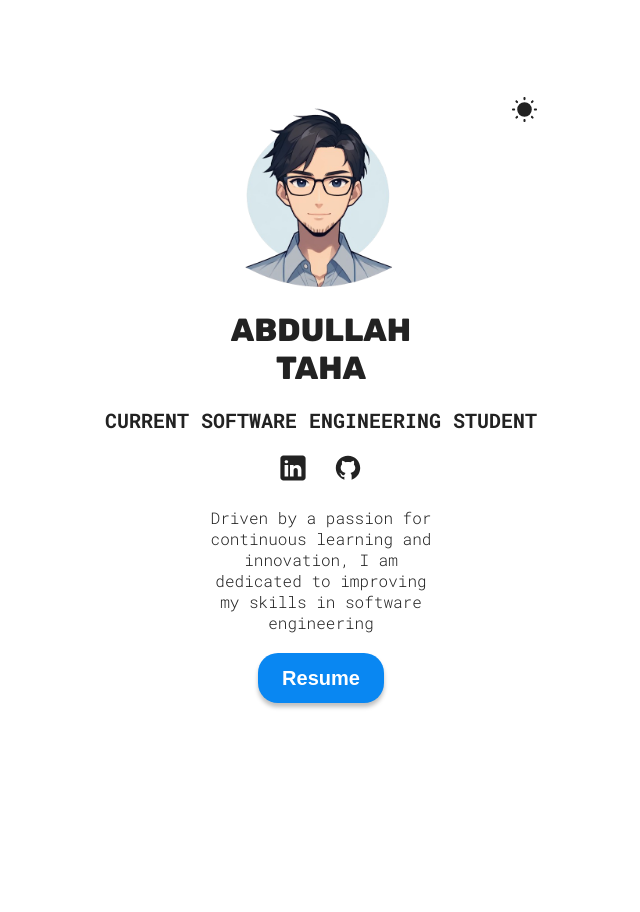
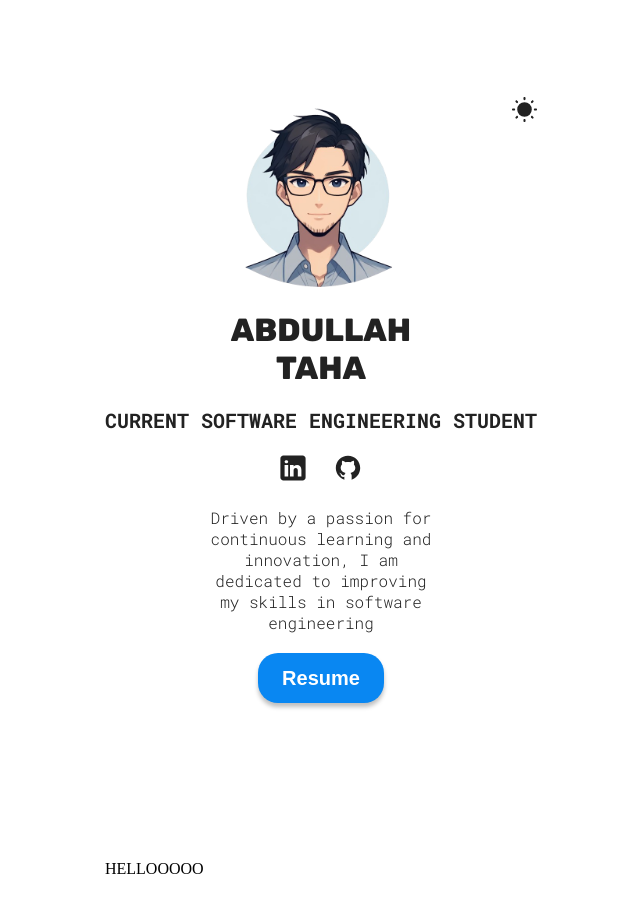
Before and after one commit to AbdullahT01/Abdullah_Portfolio, a React (Vite) app: page / in a window 1280 px wide. Shown: the top 912 px of the page, without its empty margins (319-959 px from the left). Before the commit the page ends 860 px from the top, so only its background shows below. Built offline with nearby package versions, Linux system fonts and the light colour scheme.

Commit message:
Created new Files (css and jsx) for the project cards section

```diff
--- a/src/App.jsx
+++ b/src/App.jsx
@@ -1,13 +1,14 @@
 import './App.css';
 import Hero from './sections/Hero/Hero';
 import { ThemeProvider } from './common/ThemeContext';
-
+import Projects from './sections/Hero/Projects/Projects';
 function App() {
 
 
   return (
   <ThemeProvider>
     <Hero />
+    <Projects/>
   </ThemeProvider>
   )
 }
--- /dev/null
+++ b/src/sections/Hero/Projects/Projects.jsx
@@ -0,0 +1,11 @@
+import styles from './projectsStyle.module.css';
+
+function Projects() {
+  return (
+    <section id="projects" className={styles.container}>
+      HELLOOOOO
+    </section>
+  )
+}
+
+export default Projects
```
Also changed, not shown: src/sections/Hero/Projects/projectsStyle.module.css (added).
